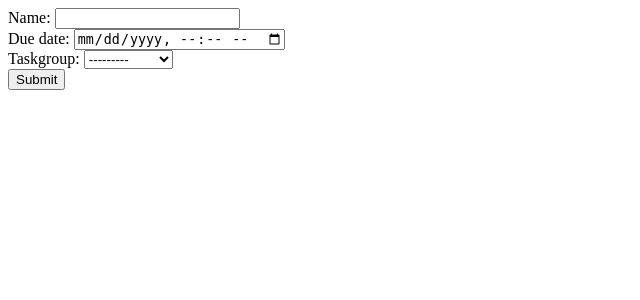
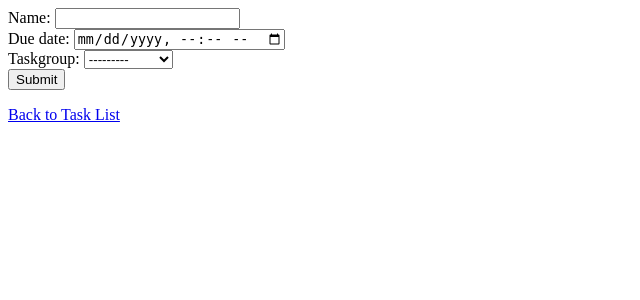
Before and after one commit to dreyan22/CSCI40-Taskapp, a Django app: page /tasks/create in a window 1280 px wide. Shown: the top 300 px of the page, without its empty margins (0-640 px from the left). Run offline with Django 5.2, Linux system fonts and the light colour scheme; data comes from the database, SQL or seed files in the repository.

Commit message:
UpdateView + back to list button

```diff
--- a/taskapp/tasks/urls.py
+++ b/taskapp/tasks/urls.py
@@ -1,6 +1,6 @@
 from django.urls import path
 
-from .views import task_list, task_detail, index, TaskListView,TaskDetailView, TaskCreateView
+from .views import task_list, task_detail, index, TaskListView,TaskDetailView, TaskCreateView, TaskUpdateView
 
 urlpatterns = [
     # path('list', task_list, name="task_list"), # Option 1 for 5-Tasklist-Input and 6-TaskUpdate
@@ -8,7 +8,8 @@ urlpatterns = [
     path('', index, name='index'),
     path('create', TaskCreateView.as_view(), name='create'),
     path('list', TaskListView.as_view(), name="task_list"), # Option 2 for 5-Tasklist-Input and 6-TaskUpdate
-    path('<int:pk>/detail', TaskDetailView.as_view(), name="task_detail")
+    path('<int:pk>/detail', TaskUpdateView.as_view(), name="task_detail"),
+    # path('<int:pk>/detail', TaskDetailView.as_view(), name="task_detail")
 ]
 
 app_name = 'tasks'
--- a/taskapp/tasks/views.py
+++ b/taskapp/tasks/views.py
@@ -1,10 +1,11 @@
 from django.shortcuts import render
 from django.http import HttpResponse
-from django.views.generic.edit import CreateView
+from django.views.generic.edit import CreateView, UpdateView
 from django.views.generic.list import ListView
 from django.views.generic.detail import DetailView
 from django.contrib.auth.mixins import LoginRequiredMixin
 from django.contrib.auth.decorators import login_required
+from django.urls import reverse_lazy
 
 from .models import Task, TaskGroup
 from .forms import TaskForm
@@ -81,3 +82,12 @@ class TaskCreateView(CreateView):
     model = Task
     form_class = TaskForm
     template_name = 'task_create.html'
+
+    def get_success_url(self):
+        return reverse_lazy('tasks:list')
+
+
+class TaskUpdateView(UpdateView):
+    model = Task
+    form_class = TaskForm
+    template_name = 'task_detail.html'
--- a/taskapp/templates/task_create.html
+++ b/taskapp/templates/task_create.html
@@ -5,8 +5,9 @@
     <body>
         <form method="POST">
             {% csrf_token %}
-            {{ form }}
+            {{ form.as_div }}
             <button type="submit">Submit</button>
         </form>
+        <a href="/tasks/list">Back to Task List</a>
     </body>
 </html>
```
